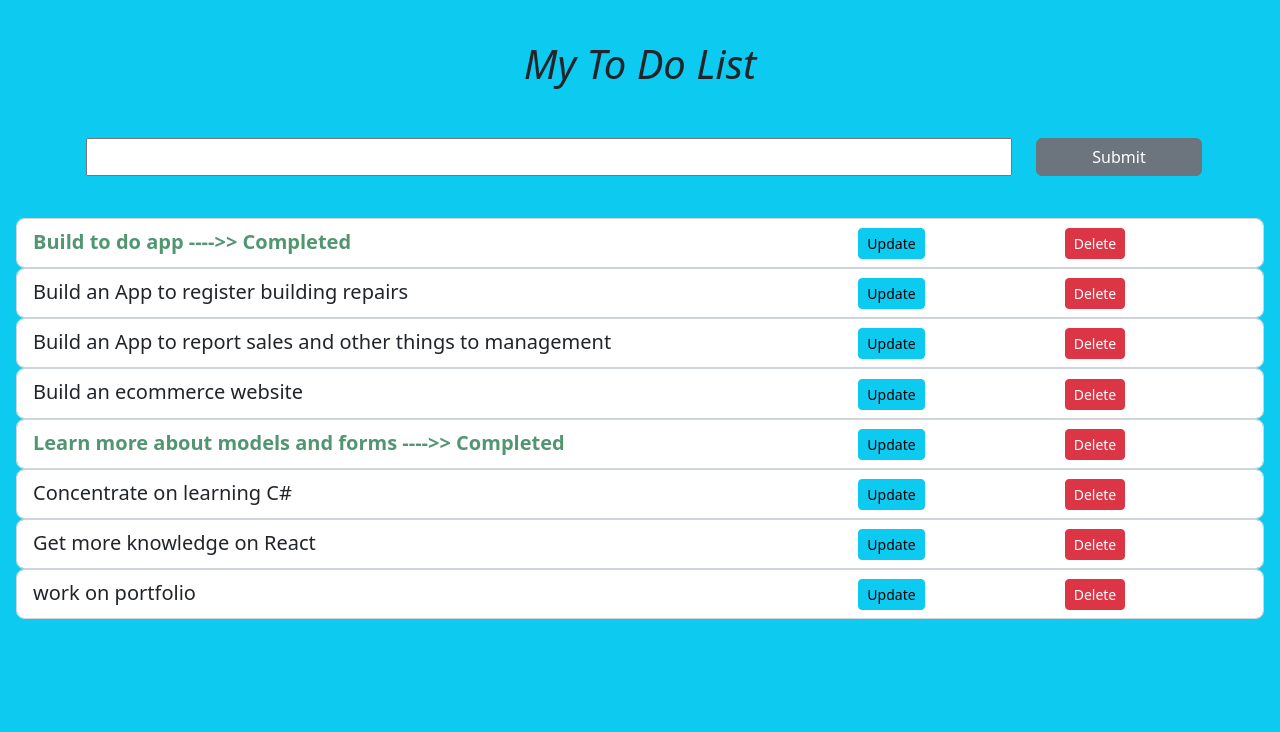
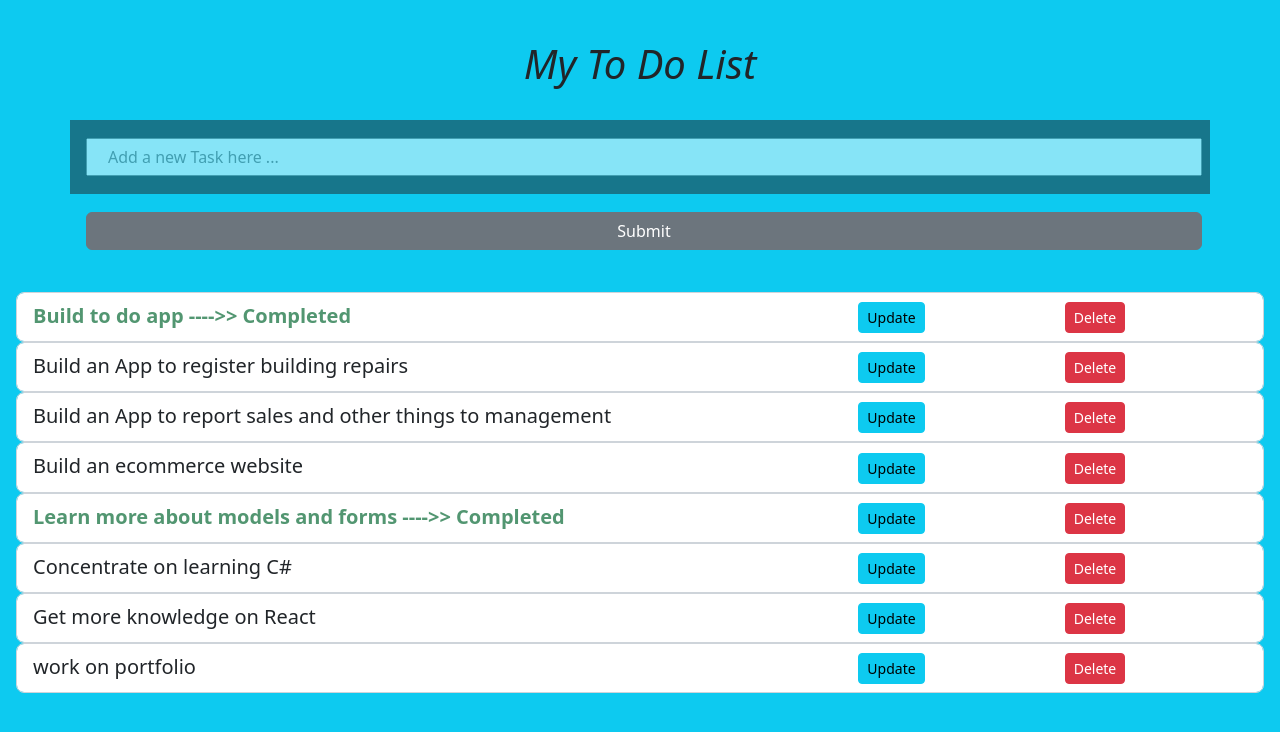
Before and after one commit to billyseel/todo, a Django app: page / in a window 1280 px wide. Shown: the top 732 px of the page. Run offline with Django 4.2, Linux system fonts and the light colour scheme; data comes from the database, SQL or seed files in the repository; some libraries are stand-ins or nearby versions.

Commit message:
Add code

```diff
--- a/app1/forms.py
+++ b/app1/forms.py
@@ -5,10 +5,8 @@ from . models import *
 
 class TaskForm(forms.ModelForm):
     title = forms.CharField(widget=forms.TextInput(
-    ))
+        attrs={'placeholder': 'Add a new Task here ...'}))
 
     class Meta:
         model = Task
         fields = '__all__'
-
-# attrs={'placeholder': 'Add a new Task here ...'}
--- a/app1/models.py
+++ b/app1/models.py
@@ -4,7 +4,7 @@ from django.db import models
 
 
 class Task(models.Model):
-    title = models.TextField(max_length=900)
+    title = models.TextField(max_length=300)
     complete = models.BooleanField(default=False)
     Date = models.DateTimeField(auto_now_add=True)
 
--- a/app1/templates/index.html
+++ b/app1/templates/index.html
@@ -28,15 +28,16 @@
     <br>
     <div class="container text-center">
         <div class="row">
-            <div class="col col-lg-10">
+            <div class="placeholder col-12">
                 <div>
-                    <form method="POST" action="">
-                        {% csrf_token %}
-                        {{form.title}}
-
+                    <span>
+                        <form method="POST" action="">
+                            {% csrf_token %}
+                            {{form.title}}
+                    </span>
                 </div>
             </div>
-            <div class="col col-lg-2">
+            <div class="col col-lg-12">
                 <div class="d-grid gap-2">
 
                     <input class="btn btn-secondary" type="Submit" name="Create Task">
```
